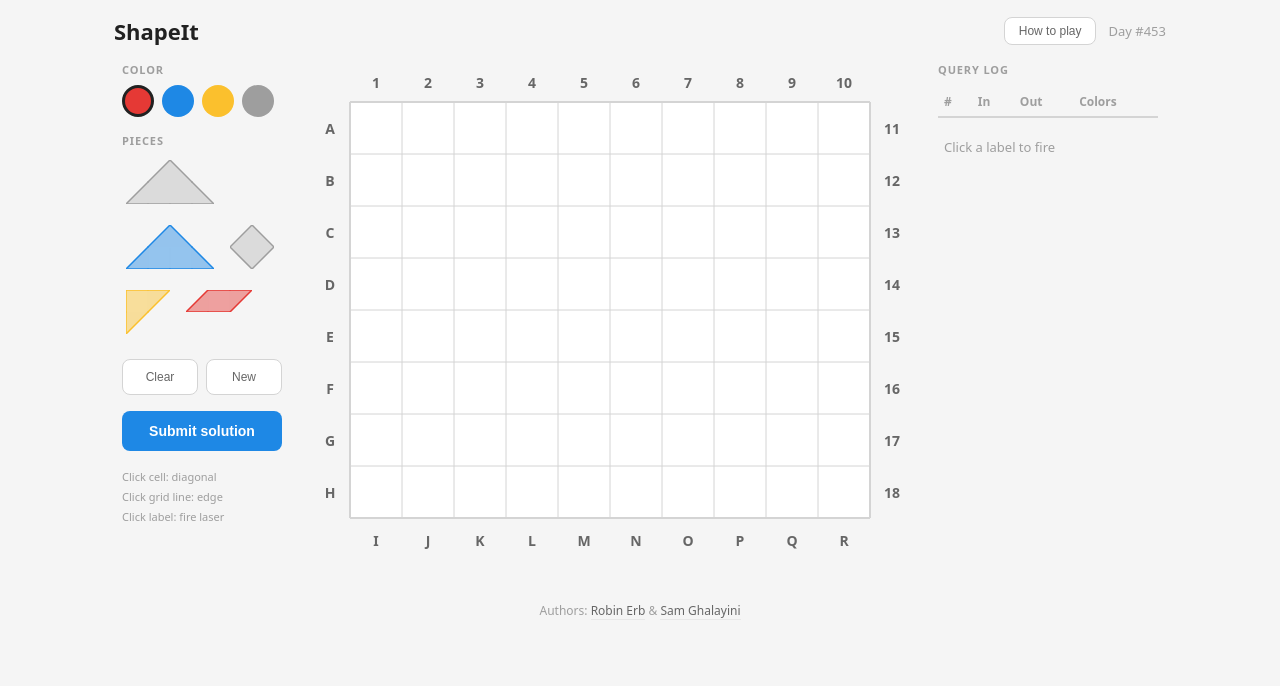
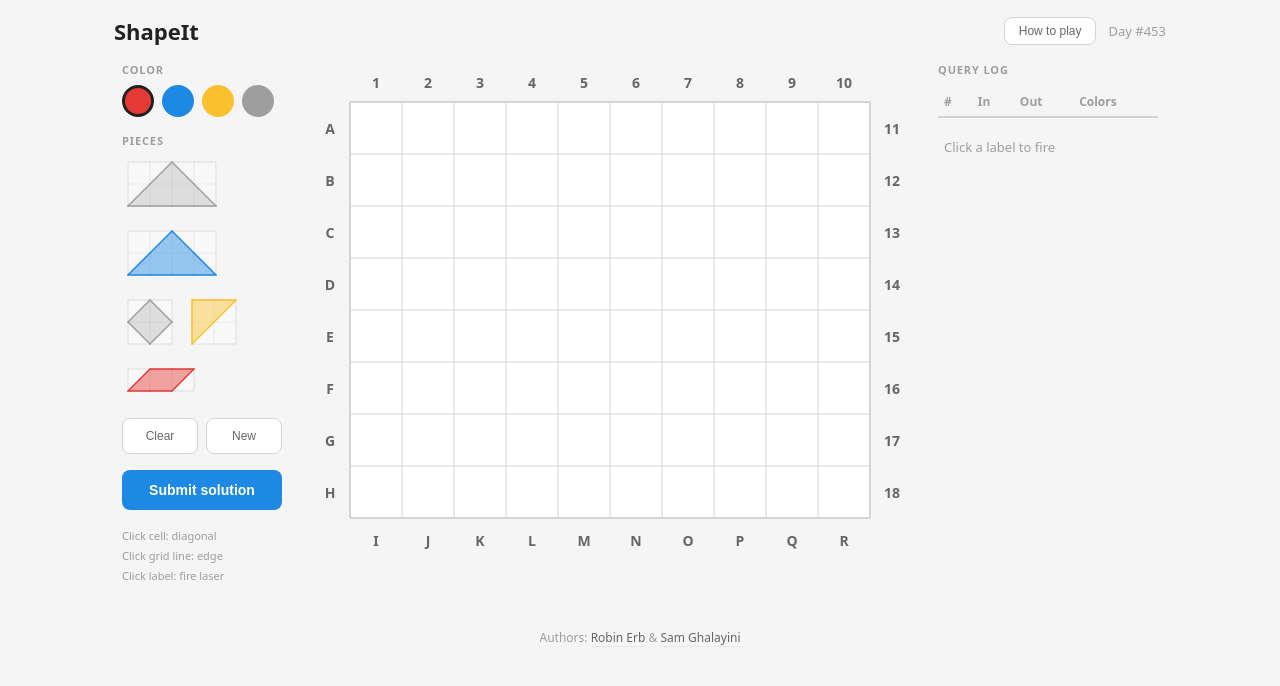
Before and after one commit to sam-ghala/shapeit, a React (Vite) app: page / in a window 1280 px wide. Shown: the top 686 px of the page. Built offline with nearby package versions, Linux system fonts and the light colour scheme.

Commit message:
reference shape sizes grid

```diff
--- a/src/App.jsx
+++ b/src/App.jsx
@@ -238,22 +238,37 @@ function PiecePreview({piece,found,size=22}){
   const maxR=Math.max(...cells.map(c=>c[0]))+1;
   const maxC=Math.max(...cells.map(c=>c[1]))+1;
   const outEdges=computeOutlineEdges(cells);
+  const p=2;
+  const w=maxC*size+p*2,h=maxR*size+p*2;
   return(
-    <svg width={maxC*size}height={maxR*size}viewBox={`0 0 ${maxC*size} ${maxR*size}`}
+    <svg width={w}height={h}viewBox={`0 0 ${w} ${h}`}
       style={{opacity:found?0.15:1,flexShrink:0}}>
+      {/* Grid background */}
+      <rect x={p}y={p}width={maxC*size}height={maxR*size}fill="#f8f8f8"rx={2}/>
+      {Array.from({length:maxC+1},(_,i)=>(
+        <line key={`gv${i}`}x1={p+i*size}y1={p}x2={p+i*size}y2={p+maxR*size}
+          stroke="#ddd"strokeWidth={i===0||i===maxC?1:0.5}/>
+      ))}
+      {Array.from({length:maxR+1},(_,i)=>(
+        <line key={`gh${i}`}x1={p}y1={p+i*size}x2={p+maxC*size}y2={p+i*size}
+          stroke="#ddd"strokeWidth={i===0||i===maxR?1:0.5}/>
+      ))}
+      {/* Piece fill */}
       {cells.map(([r,c,t],i)=>(
-        <polygon key={i}points={fillPoints(c*size,r*size,size,t)}fill={PFILL[piece.color]}/>
+        <polygon key={i}points={fillPoints(p+c*size,p+r*size,size,t)}fill={PFILL[piece.color]}/>
       ))}
+      {/* Diagonal outlines */}
       {cells.filter(([,,t])=>!isFull(t)).map(([r,c,t],i)=>{
-        const dl=diagLine(c*size,r*size,size,t);
+        const dl=diagLine(p+c*size,p+r*size,size,t);
         return<line key={`d${i}`}{...dl}stroke={PCOLORS[piece.color]}strokeWidth={1.5}strokeLinecap="round"/>;
       })}
+      {/* H/V outlines */}
       {outEdges.map((ek,i)=>{
         const[kind,aStr,bStr]=ek.split("-");
         const a=parseInt(aStr),b=parseInt(bStr);
         const ln=kind==="h"
-          ?{x1:b*size,y1:a*size,x2:b*size+size,y2:a*size}
-          :{x1:b*size,y1:a*size,x2:b*size,y2:a*size+size};
+          ?{x1:p+b*size,y1:p+a*size,x2:p+b*size+size,y2:p+a*size}
+          :{x1:p+b*size,y1:p+a*size,x2:p+b*size,y2:p+a*size+size};
         return<line key={`e${i}`}{...ln}stroke={PCOLORS[piece.color]}strokeWidth={1.5}strokeLinecap="round"/>;
       })}
     </svg>
@@ -767,7 +782,7 @@ export default function ShapeIt(){
             <div style={{display:"flex",flexWrap:"wrap",gap:6,justifyContent:"center"}}>
               {PIECES.map(p=>(
                 <div key={p.id}style={{padding:2}}>
-                  <PiecePreview piece={p}found={!!placedPieces[p.id]}size={14}/>
+                  <PiecePreview piece={p}found={!!placedPieces[p.id]}size={16}/>
                 </div>
               ))}
             </div>
```
